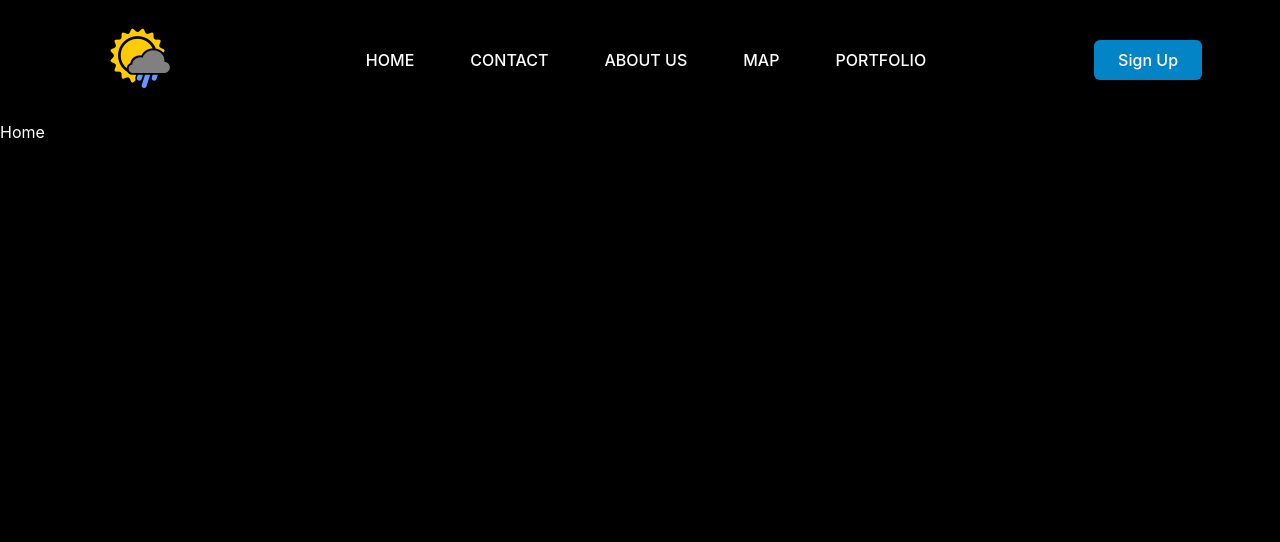
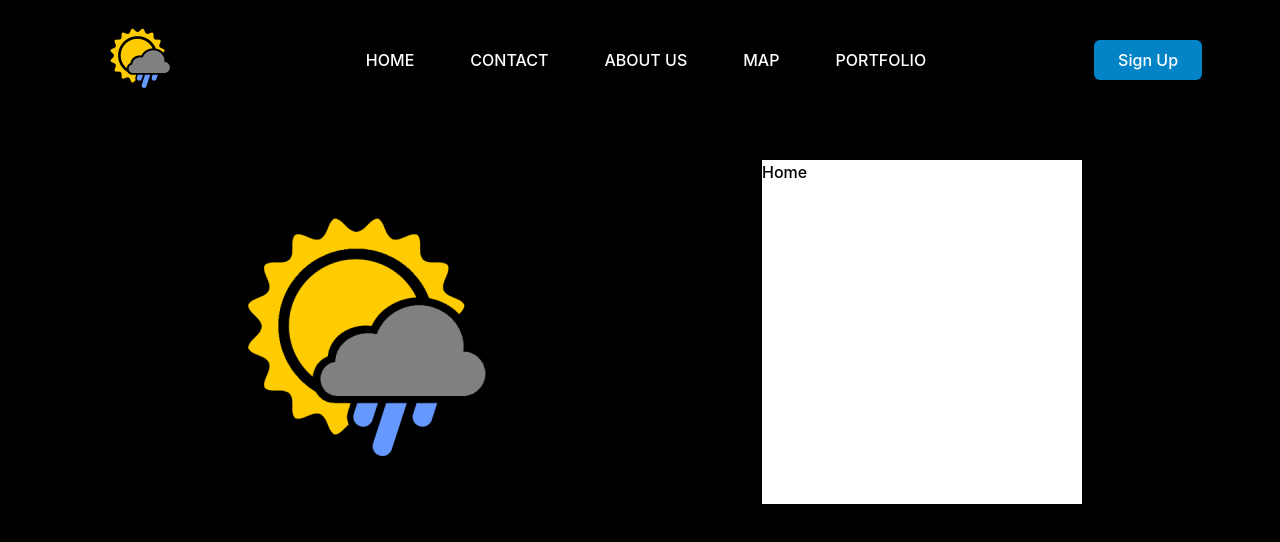
Before and after one commit to Pinto1232/WeatherApp, a React (Vite) app: page / in a window 1280 px wide. Shown: the top 542 px of the page. Built offline with nearby package versions, Linux system fonts and the light colour scheme.

Commit message:
recent commit

```diff
--- a/src/pages/Home.tsx
+++ b/src/pages/Home.tsx
@@ -1,5 +1,6 @@
 import React from 'react'
-import NavBar from './../components/navbar/NavBar'
+import logo from '../assets/logo.png'
+
 
 
 declare global
@@ -16,8 +17,15 @@ declare global
 
 const Home = () => {
   return (
-    <div>
-      <h2 className="text-white">Home</h2>
+    <div className="flex mt-10 mx-40 md:w-auto font-medium justify-around gap-2">
+      <div className="bg-transparent basis-1/2">
+        <h2>Home</h2>
+        <img src={logo} alt="" />
+      </div>
+
+      <div className="bg-white flex-initial w-1/3 ">
+        <h2>Home</h2>
+      </div>
     </div>
   )
 }
```
